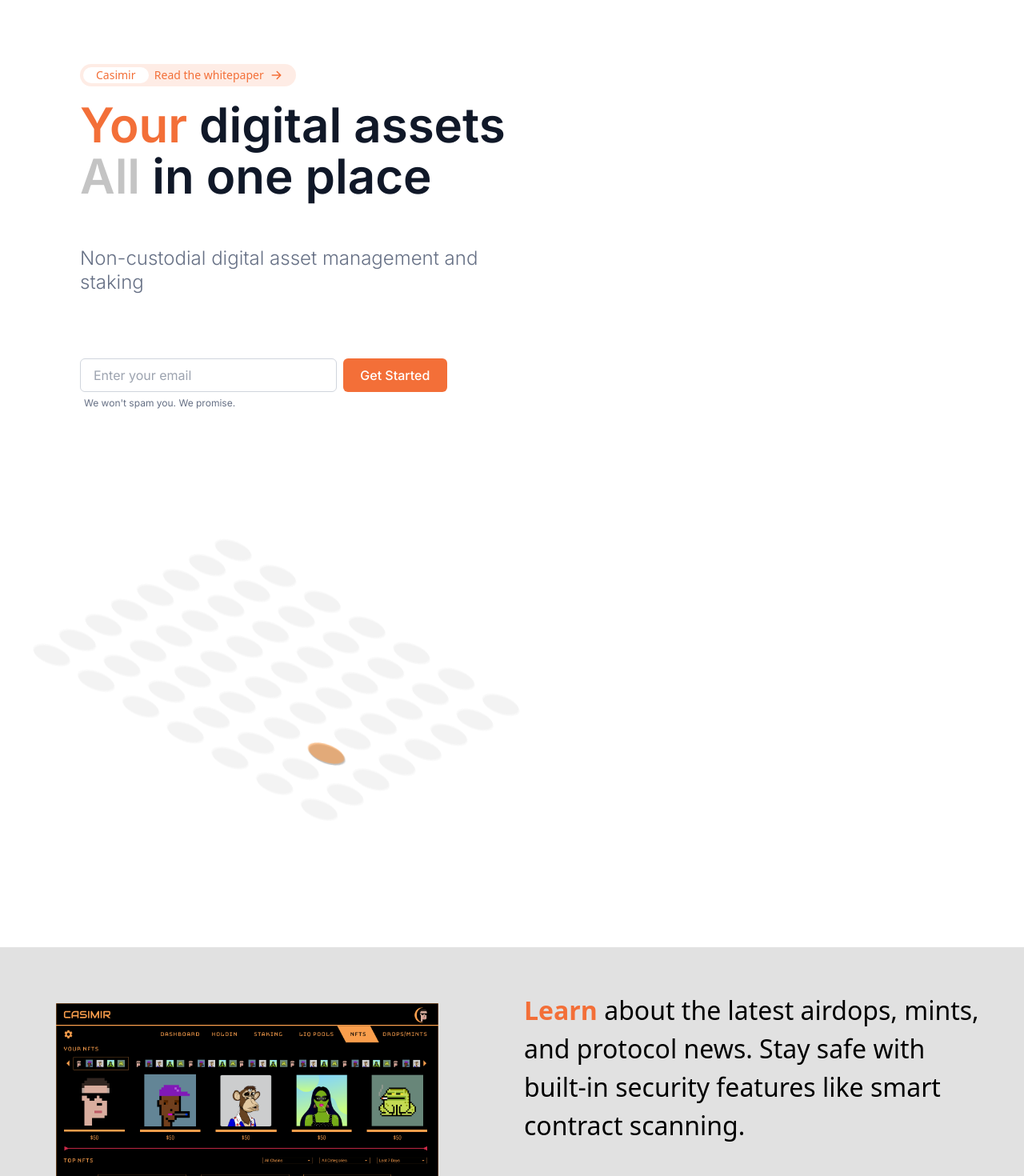
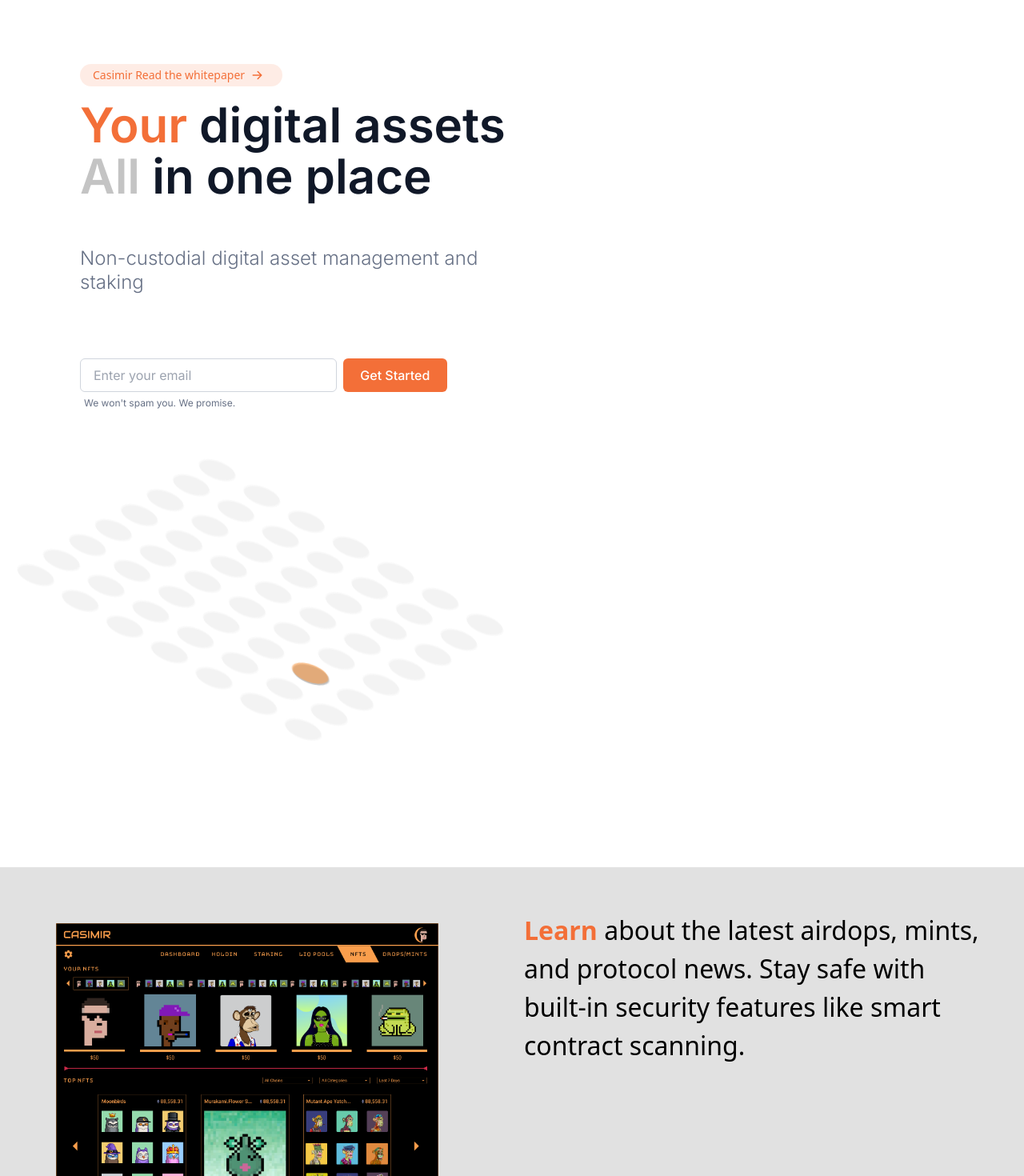
Before and after one commit to consensusnetworks/casimir, a Vue app in the folder apps/website/: page /index in a window 1280 px wide. Shown: the top 1470 px of the page at 80% size. Built offline with nearby package versions, Linux system fonts and the light colour scheme.

Commit message:
Fix styling

```diff
--- a/apps/website/src/pages/index/index.vue
+++ b/apps/website/src/pages/index/index.vue
@@ -46,10 +46,10 @@
     <div class="flex flex-wrap">
       <div class="pl-[100px] pt-[80px] basis-1/2 ">
         <button
-          class="flex bg-[#F36F38]/[0.13] hover:bg-[#F36F38]/[0.25] py-1 rounded-3xl text-[#F36F38] w-[270px] text-sm"
+          class="flex bg-[#F36F38]/[0.13] hover:bg-[#F36F38]/[0.25] px-4 py-1 rounded-3xl text-[#F36F38] w-max text-sm"
           @click="$router.push('/whitepaper')"
         >
-          <span class="bg-white px-4 rounded-3xl ml-1">Casimir</span> &nbsp;
+          Casimir
           Read the whitepaper
           <ArrowRightIcon class="w-[15px] h-[20px] mx-2" />
         </button>
@@ -96,7 +96,7 @@
           <span class="small-text text-[#667085] pl-[5px]">We won't spam you. We promise.</span>
         </form>
       </div>
-      <div class="basis-1/2 pl-[20px] pt-[100px]">
+      <div class="basis-1/2">
         <Puddles />
       </div>
     </div>
@@ -206,7 +206,7 @@
         </div>
         <div class="flex justify-center w-full pt-4">
           <img
-            src="/copyrightIcon.svg"
+            src="/CopyrightIcon.svg"
             alt=""
             class="w-[20px]"
           >
```
Also changed, not shown: 1 other file (tests, documents, lock files or other folders).
